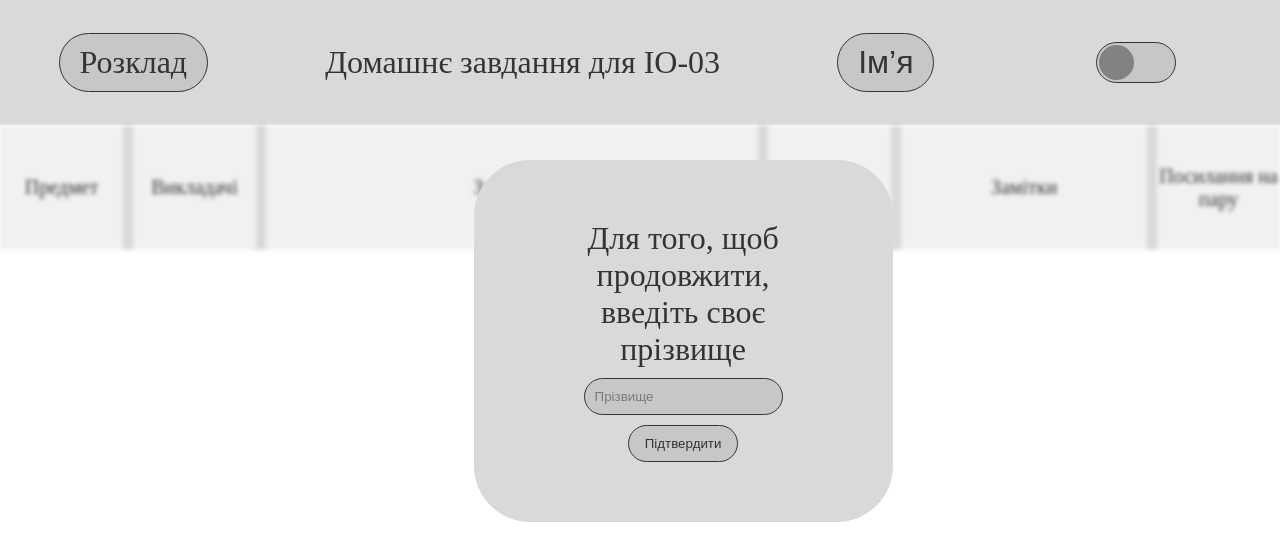
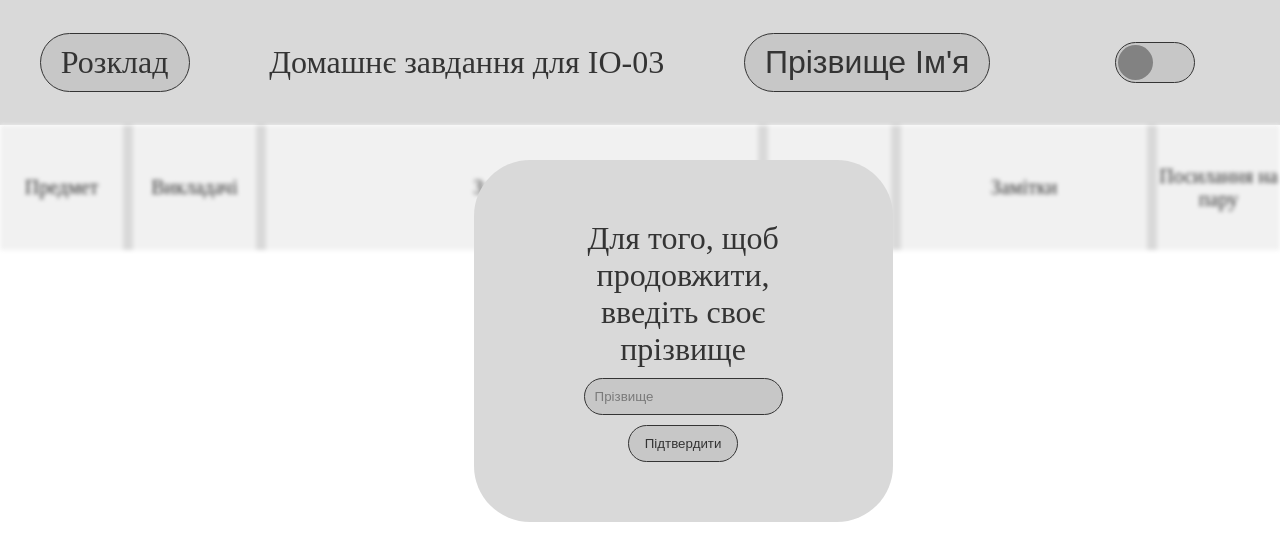
Before and after one commit to bochka123/schedule-IO-03, a React (Create React App) app in the folder frontend/: page / in a window 1280 px wide. Shown: the top 560 px of the page. Built offline with nearby package versions, Linux system fonts and the light colour scheme; some icons are missing.

Commit message:
look for groupmates, set errors

```diff
--- a/frontend/src/App.js
+++ b/frontend/src/App.js
@@ -12,16 +12,32 @@ function App() {
         setTheme(theme === 'light' ? 'dark' : 'light');
     }
     const [modal, setModal] = useState(true);
-    const [surname, setSurname] = useState("");
+    const [surname, setSurname] = useState("Прізвище Ім'я");
+    const [error, setError] = useState("");
 
     const submitForm = (event) => {
+        let exists = false;
         event.preventDefault();
-        setModal(false);
         let group = require("./public/group.json")
-        console.log(group);
+
         let surname = event.target.surname.value;
 
-        setSurname(surname);
+        group.find(student => {
+            if(student.surname.toLowerCase() === surname.toLowerCase()){
+                exists = true;
+                surname = `${student.surname} ${student.name}`;
+                return exists;
+            }
+        return exists;
+    });
+        if(exists) {
+            setModal(false);
+            setSurname(surname);
+            setError("");
+        }
+        else {
+            setError("Такого студента немає в нашій сім'ї :)");
+        }
     }
 
     const formOn = () => {
@@ -34,7 +50,7 @@ function App() {
         <ThemeContext.Provider value={providedValue}>
             <Header formOn={formOn} surname={surname}/>
             <Main modal={modal}/>
-            {modal && <Modal submitHandler={submitForm}/>}
+            {modal && <Modal submitHandler={submitForm} error={error}/>}
         </ThemeContext.Provider>
 
     );
--- a/frontend/src/components/header/Header.jsx
+++ b/frontend/src/components/header/Header.jsx
@@ -10,7 +10,7 @@ const Header = ({formOn, surname}) => {
         <header style={theme.theme}>
             <a href="https://schedule.kpi.ua/?groupId=b658eb6c-0f5f-480c-97c9-c9cde76038e3" style={theme.theme.a}>Розклад</a>
             <p style={theme.theme.p}>Домашнє завдання для ІО-03</p>
-            <button style={theme.theme.a} className="person" onClick={formOn}>{surname} Ім’я</button>
+            <button style={theme.theme.a} className="person" onClick={formOn}>{surname}</button>
             <Switcher/>
         </header>
     );
--- a/frontend/src/components/primitives/modal/Modal.jsx
+++ b/frontend/src/components/primitives/modal/Modal.jsx
@@ -2,7 +2,7 @@ import React, {useState, useContext} from 'react';
 import "./Modal.css";
 import { ThemeContext } from "../../../App";
 
-const Modal = ({submitHandler}) => {
+const Modal = ({submitHandler, error}) => {
     const [value, setValue] = useState("");
     const theme = useContext(ThemeContext);
 
@@ -11,6 +11,7 @@ const Modal = ({submitHandler}) => {
             <p style={theme.theme.p}>Для того, щоб <br/>продовжити, <br/>введіть своє <br/>прізвище</p>
             <form onSubmit={submitHandler}>
                 <input style={theme.theme.input} id="surname" type="text" placeholder="Прізвище" value={value} onChange={event => setValue(event.target.value)}/>
+                <span style={theme.theme.error}>{error}</span>
                 <input style={theme.theme.input} type="submit" value="Підтвердити"/>
             </form>
         </div>
--- a/frontend/src/theme/theme.js
+++ b/frontend/src/theme/theme.js
@@ -18,9 +18,11 @@ const colors = {
     linkBackDark: "#5C5C5C",
     linkTextLight: "#343434",
     linkTextDark: "#ECECEC",
+    error: "red"
 }
 
 const fontSizes = {
+    xs: "1rem",
     md: "20px"
 }
 
@@ -88,6 +90,10 @@ export const themes = {
             background: colors.linkBackLight,
             border: `1px solid ${colors.linkTextLight}`,
             color: colors.fontLight
+        },
+        error: {
+            color: colors.error,
+            fontSize: fontSizes.xs
         }
     },
     dark: {
@@ -134,6 +140,10 @@ export const themes = {
             background: colors.linkBackDark,
             border: `1px solid ${colors.linkTextDark}`,
             color: colors.fontDark
+        },
+        error: {
+            color: colors.error,
+            fontSize: fontSizes.xs
         }
     }
 }
```
